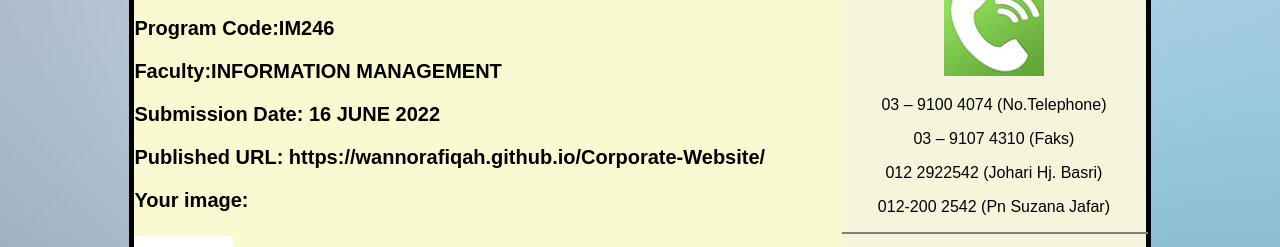
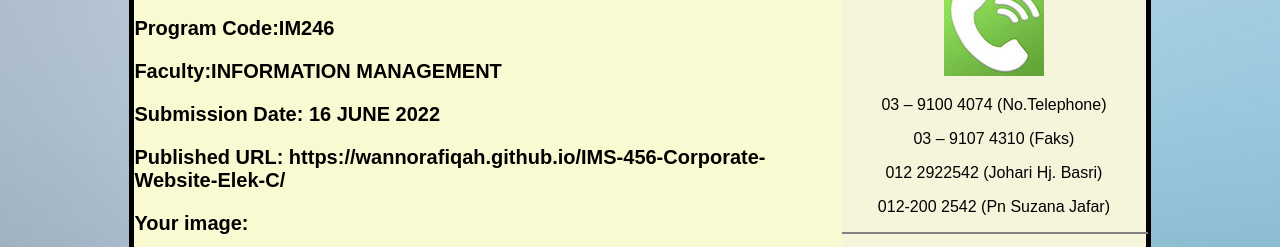
Before and after one commit to wannorafiqah/IMS-456-Corporate-Website-Elek-C, a plain HTML site: page aboutme.html in a window 1280 px wide. Shown: the part 638-885 px from the top of the page. Drawn offline with Linux system fonts and the light colour scheme; a script that the page names is missing.

Commit message:
Update aboutme.html

```diff
--- a/aboutme.html
+++ b/aboutme.html
@@ -86,7 +86,7 @@ Faculty:INFORMATION MANAGEMENT
 <p>
 Submission Date: 16 JUNE 2022
 <p>
-Published URL: https://wannorafiqah.github.io/Corporate-Website/
+Published URL: https://wannorafiqah.github.io/IMS-456-Corporate-Website-Elek-C/
 <p>
 Your image:<p><img src="image/me.jpg"</p>
 </small>
```
